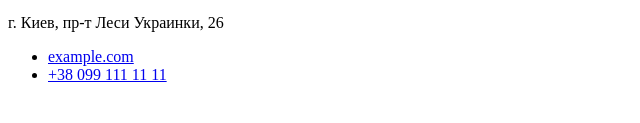
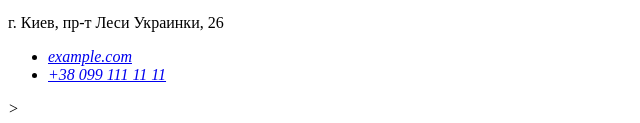
Before and after one commit to Dmytro-Kalistratov/goit-markup-hw-01, a plain HTML site: page index.html in a window 1280 px wide. Shown: the part 3071-3194 px from the top of the page, 0-640 px from the left. Before the commit the page ends 3171 px from the top, so only its background shows below. Drawn offline with Linux system fonts and the light colour scheme.

Commit message:
Исправление ошибок
Убрал теги <span> и <div>, исправил <adress> и добавил физический адресс в <p>

```diff
--- a/index.html
+++ b/index.html
@@ -63,10 +63,12 @@
     <footer>
         <a href="/">WebStudio</a>
         <p>г. Киев, пр-т Леси Украинки, 26</p>
-        <ul>
-            <li><a href="mailto:example.com">example.com</a></li>
-            <li><a href="tel:+380991111111">+38 099 111 11 11</a></li>
-        </ul>
+        <address>
+            <ul>
+                <li><a href="mailto:example.com">example.com</a></li>
+                <li><a href="tel:+380991111111">+38 099 111 11 11</a></li>
+            </ul>>
+        </address>
     </footer>
 </body>
 </html>
```
